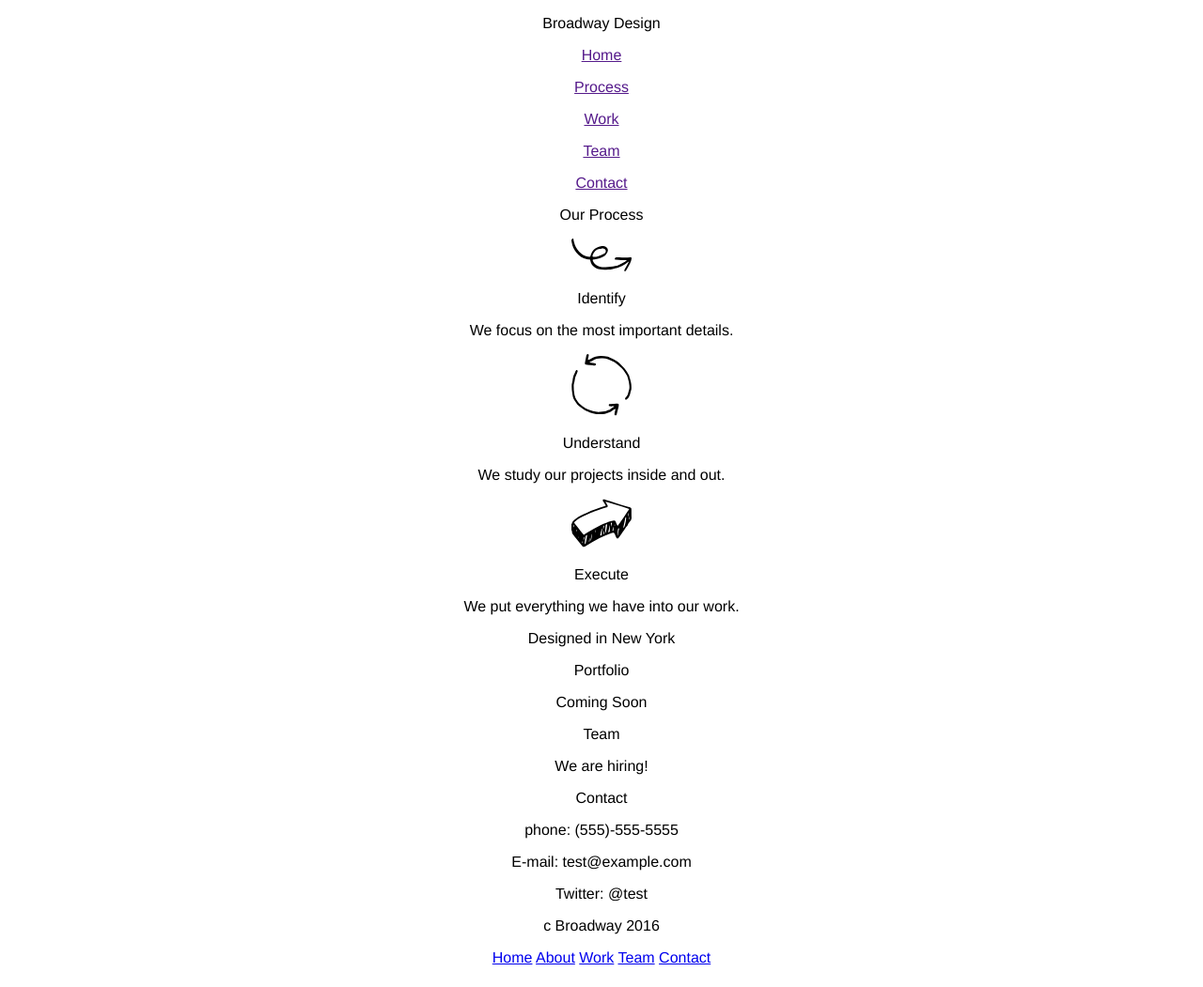
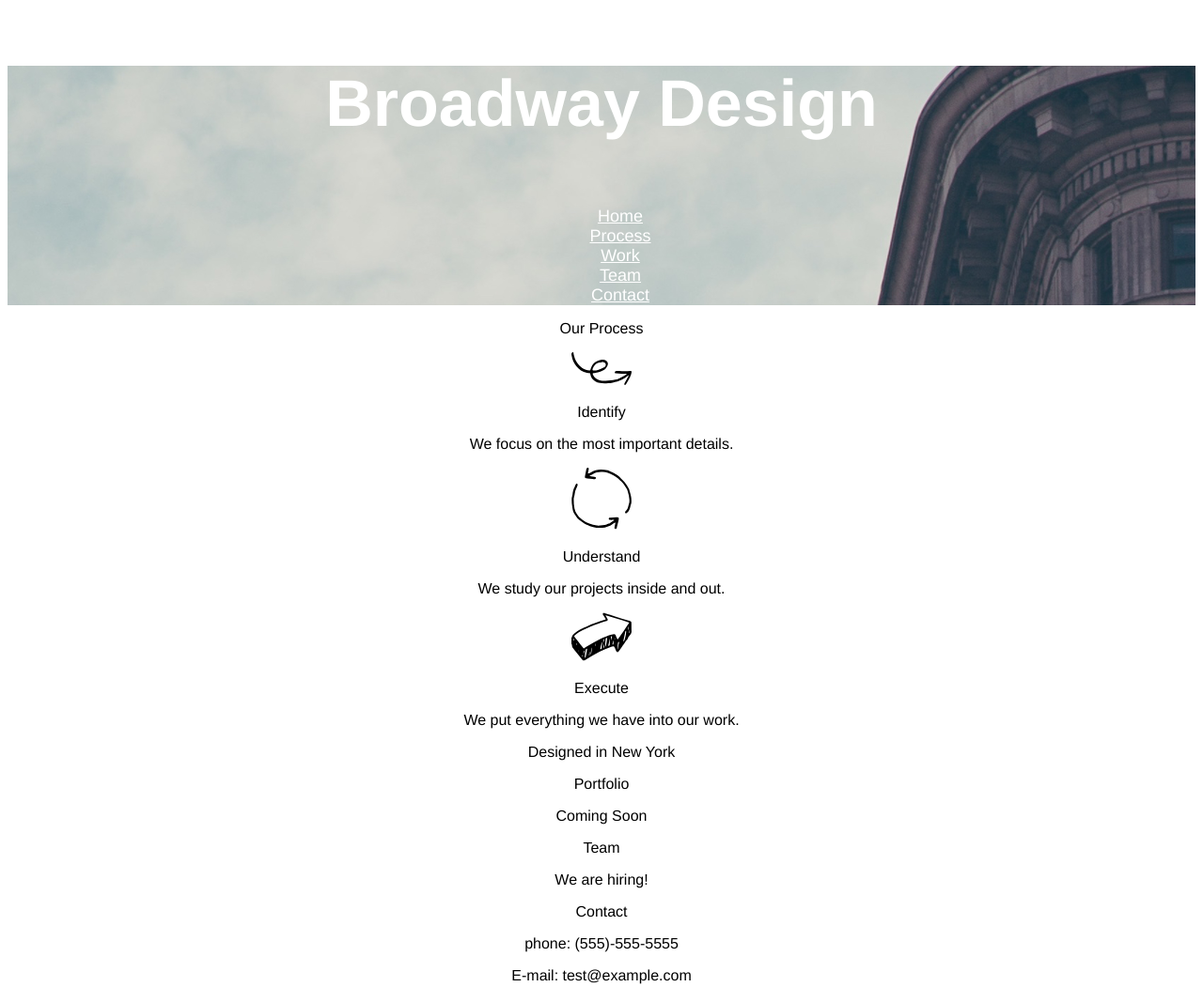
Before and after one commit to hmcloud/broadway, a plain HTML site: page index.html in a window 1280 px wide. Shown: the top 1051 px of the page at 94% size. Drawn offline with Linux system fonts and the light colour scheme.

Commit message:
Implement head banner.

```diff
--- a/index.html
+++ b/index.html
@@ -5,12 +5,16 @@
   <title>Broadway</title>
 </head>
 <body>
-  <p>Broadway Design</p>
-  <p><a href="">Home</a></p>
-  <p><a href="">Process</a></p>
-  <p><a href="">Work</a></p>
-  <p><a href="">Team</a></p>
-  <p><a href="">Contact</a></p>
+  <div class="head-banner">
+    <p id="head1">Broadway Design</p>
+	<ul>
+      <li><a class="head1-list" href="#">Home</a></li>
+      <li><a class="head1-list" href="#">Process</a></li>
+      <li><a class="head1-list" href="#">Work</a></li>
+      <li><a class="head1-list" href="#">Team</a></li>
+      <li><a class="head1-list" href="#">Contact</a></li>
+	</ul>
+  </div>
 
   <p>Our Process</p>
   <img src="./resources/image/identify.svg">
--- a/resources/css/style.css
+++ b/resources/css/style.css
@@ -2,3 +2,27 @@ html {
   font-family: Helvetica;
   text-align: center;
 }
+
+.head-banner {
+	background-image: url("../image/the-flatiron-building.png");
+
+}
+
+#head1 {
+	font-size: 70px;
+	font-weight: bold;
+	color: white;
+}
+
+ul {
+	list-style-type: none;
+}
+
+ul.li {
+		height: 35px;
+}
+
+.head1-list {
+	font-size: 18px;
+	color: white;
+}
```
